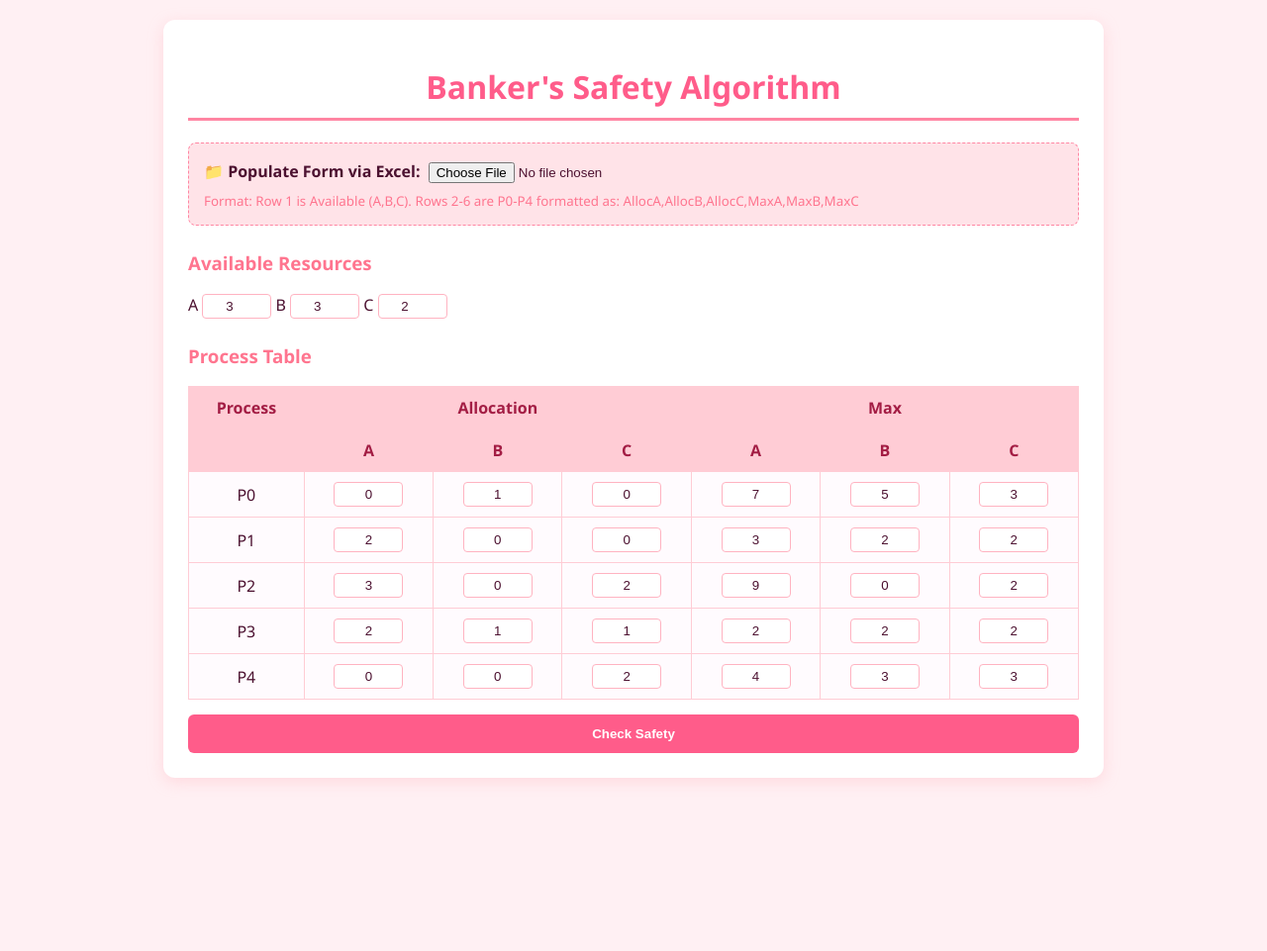
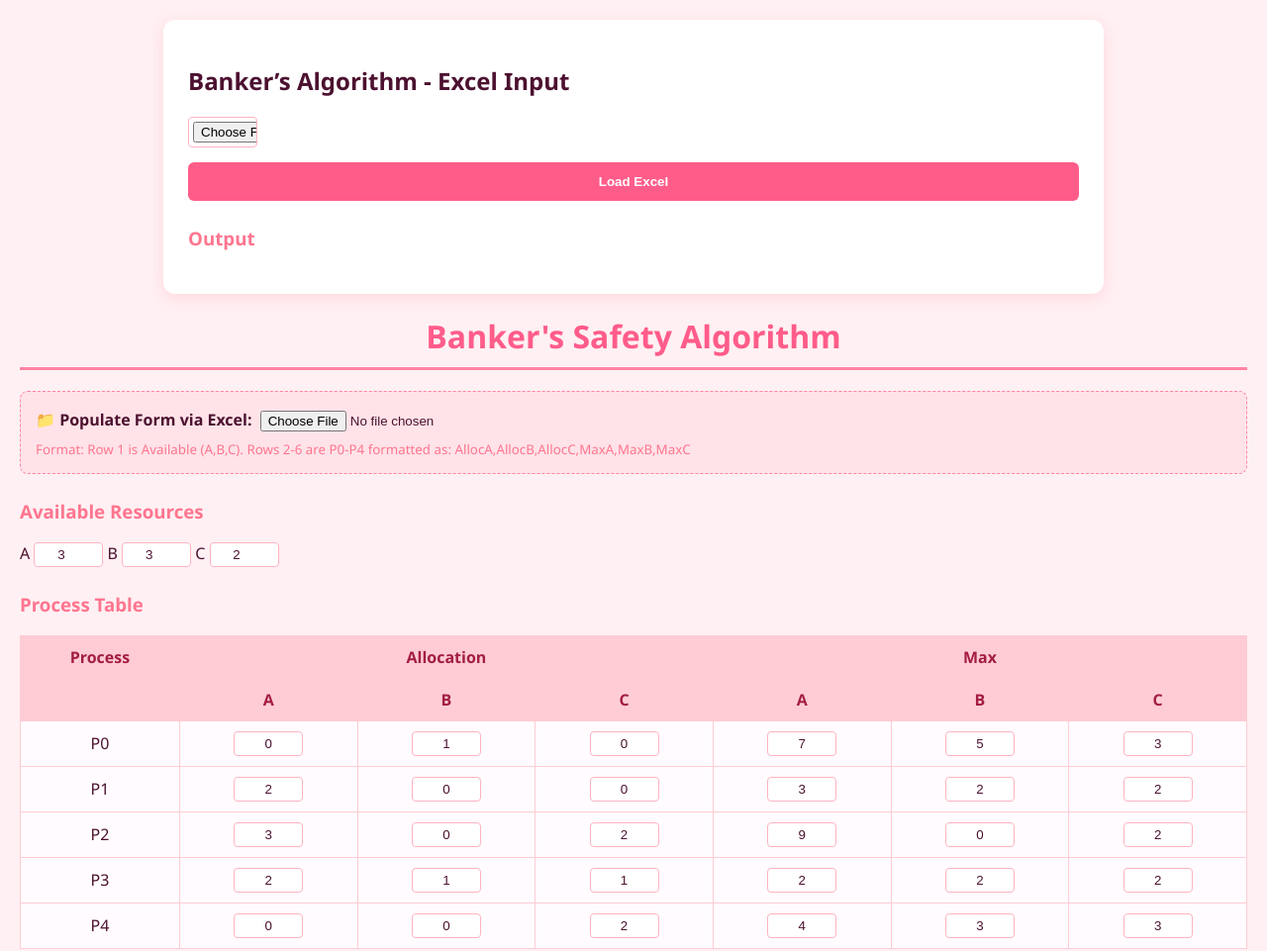
Before and after one commit to mastoorkhadija582-byte/operatingsystem-project-4thsemester, a website built with Vite: page index.html in a window 1280 px wide. Shown: the top 961 px of the page at 99% size. Before the commit the page ends 806 px from the top, so only its background shows below. Built offline with nearby package versions, Linux system fonts and the light colour scheme; a script that the page names is missing.

Commit message:
Update index.html

```diff
--- a/index.html
+++ b/index.html
@@ -123,6 +123,17 @@ button:hover {
 <body>
 
 <div class="container">
+
+    <h2>Banker’s Algorithm - Excel Input</h2>
+
+    <!-- 👇 ADD THIS SECTION HERE -->
+    <input type="file" id="excelFile" accept=".xlsx, .xls" />
+    <button onclick="readExcel()">Load Excel</button>
+
+    <h3>Output</h3>
+    <pre id="output"></pre>
+
+</div>
 <h1>Banker's Safety Algorithm</h1>
 <div class="upload-section">
     <strong>📁 Populate Form via Excel:</strong>
```
